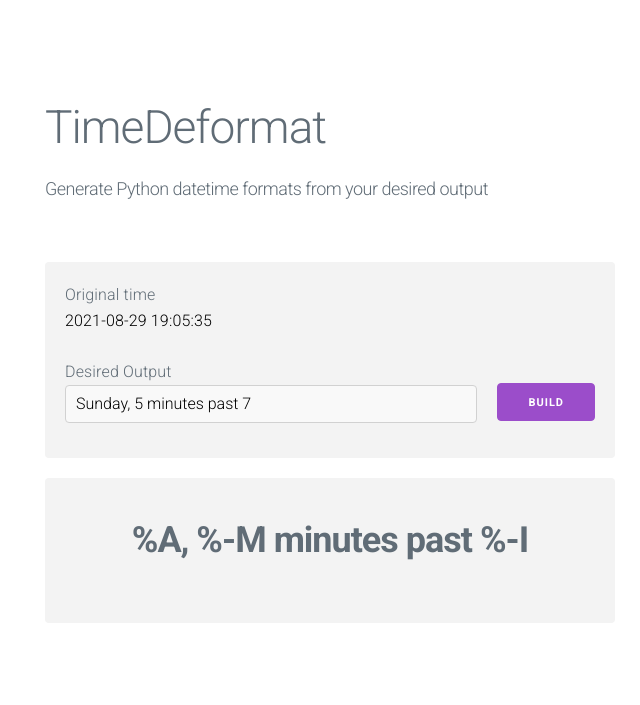
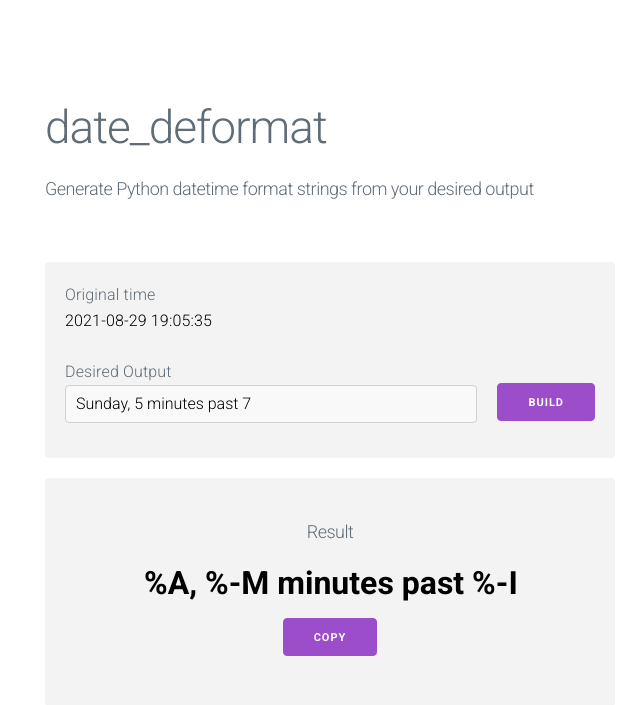
Before and after one commit to ChrisjanWust/datedeformat, a Flask app: page / in a window 1280 px wide. Shown: the top 705 px of the page, without its empty margins (310-950 px from the left). Run offline with Flask 2, Linux system fonts and the light colour scheme; some libraries are stand-ins or nearby versions.

Commit message:
Copy button, text changes

```diff
--- a/timedeformat/static/styles.css
+++ b/timedeformat/static/styles.css
@@ -43,6 +43,15 @@ h0 {
 .black-text {
   color: black; }
 
+.format-result {
+  font-size: 32px;
+  font-weight: bold; }
+
+.not-an-input {
+  background: none !important;
+  border: none !important;
+  width: fit-content !important; }
+
 @media (min-width: 576px) {
   .lg-fit-content {
     width: fit-content !important; } }
--- a/timedeformat/static/styles.scss
+++ b/timedeformat/static/styles.scss
@@ -57,6 +57,17 @@ h0{
   color: black;
 }
 
+.format-result {
+  font-size: 32px;
+  font-weight: bold;
+}
+
+.not-an-input {
+  background: none !important;
+  border: none !important;
+  width: fit-content !important;
+}
+
 @media (min-width: 576px){
   .lg-fit-content{
     width: fit-content !important;
--- a/timedeformat/templates/home.html
+++ b/timedeformat/templates/home.html
@@ -14,8 +14,8 @@
 
     <section class="container">
         <div class="padded">
-            <h1>TimeDeformat</h1>
-            <h5>Generate Python datetime formats from your desired output</h5>
+            <h1>date_deformat</h1>
+            <h5>Generate Python datetime format strings from your desired output</h5>
         </div>
 
         <form action="{{ url_for('home') }}" method="get" class="box">
@@ -38,12 +38,35 @@
 
         <div class="center-text box">
             <div class="center-text padded">
-                <h2><b>
-                    {{ format_result }}
-                </b></h2>
+                <h5>Result</h5>
+                <input class="format-result not-an-input" readonly value="{{ format_result }}">
+                <button class="copy-btn" style="vertical-align:top;">
+                    Copy
+                </button>
             </div>
         </div>
 
+            <p>
+
     </section>
+
+
+    <script>
+        var copyTextareaBtn = document.querySelector('.copy-btn');
+
+        copyTextareaBtn.addEventListener('click', function(event) {
+          var copyTextarea = document.querySelector('.format-result');
+          copyTextarea.focus();
+          copyTextarea.select();
+
+          try {
+            var successful = document.execCommand('copy');
+            var msg = successful ? 'successful' : 'unsuccessful';
+            console.log('Copying text command was ' + msg);
+          } catch (err) {
+            console.log('Oops, unable to copy');
+          }
+        });
+    </script>
 </body>
 </html>
```
